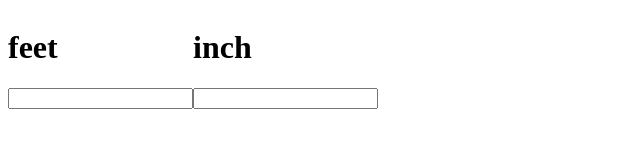
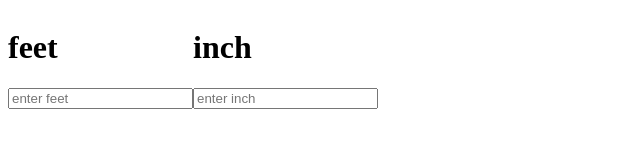
Before and after one commit to zeeshujunaid/zeeshan-js, a plain HTML site: page index.html in a window 1280 px wide. Shown: the full height of the page, 0-640 px from the left. Drawn offline with Linux system fonts and the light colour scheme.

Commit message:
js small test done

```diff
--- a/index.html
+++ b/index.html
@@ -10,11 +10,11 @@
     <div class="container">
         <div  class="feet" >
         <h1>feet</h1>
-          <input type="number" id="feet">
+          <input type="number" id="feet" placeholder="enter feet">
         </div>
         <div class="inch">
             <h1>inch</h1>
-            <input type="number" id="inch" >
+            <input type="number" id="inch" placeholder="enter inch">
         </div>
     </div>
 
```
